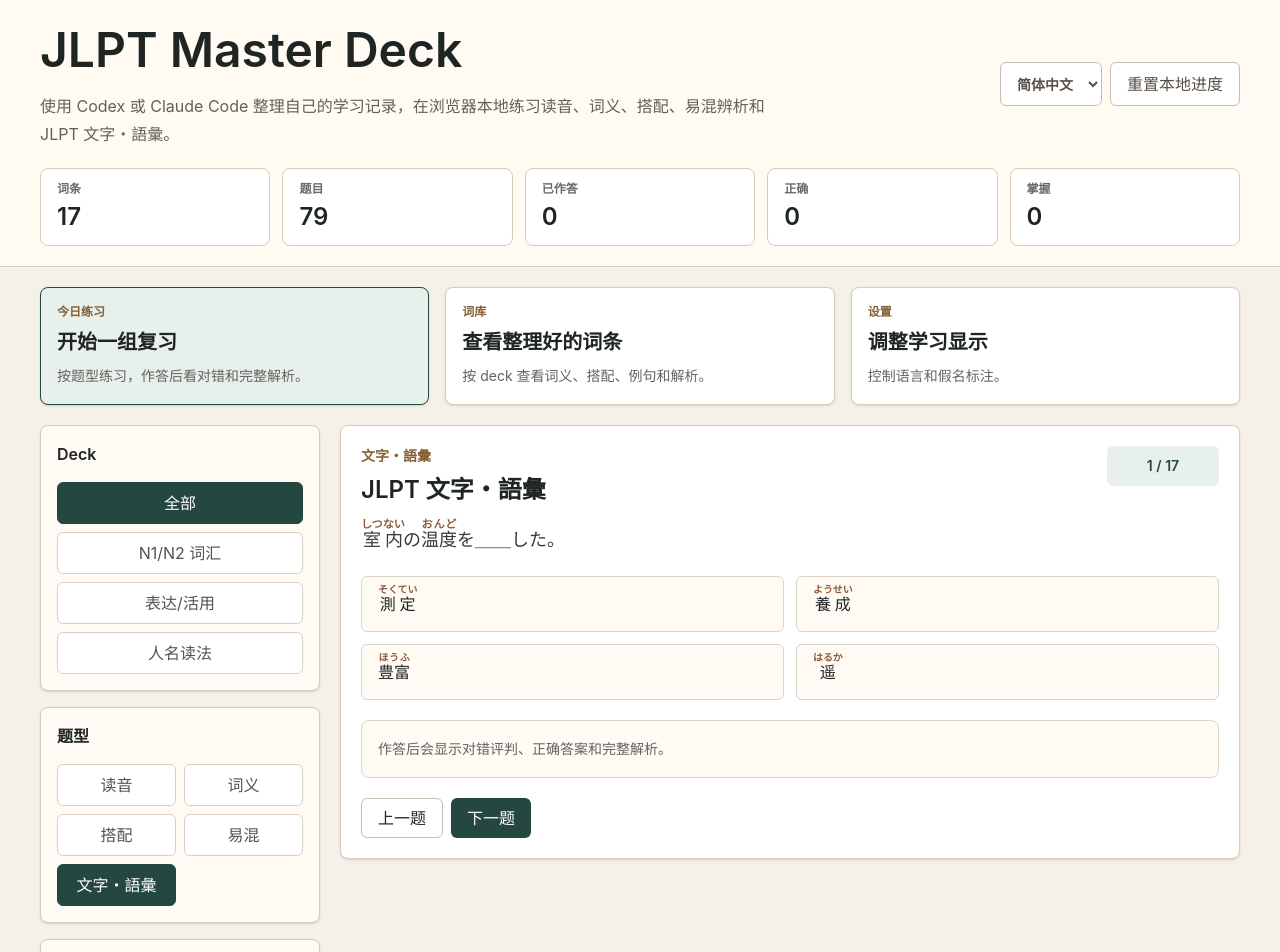
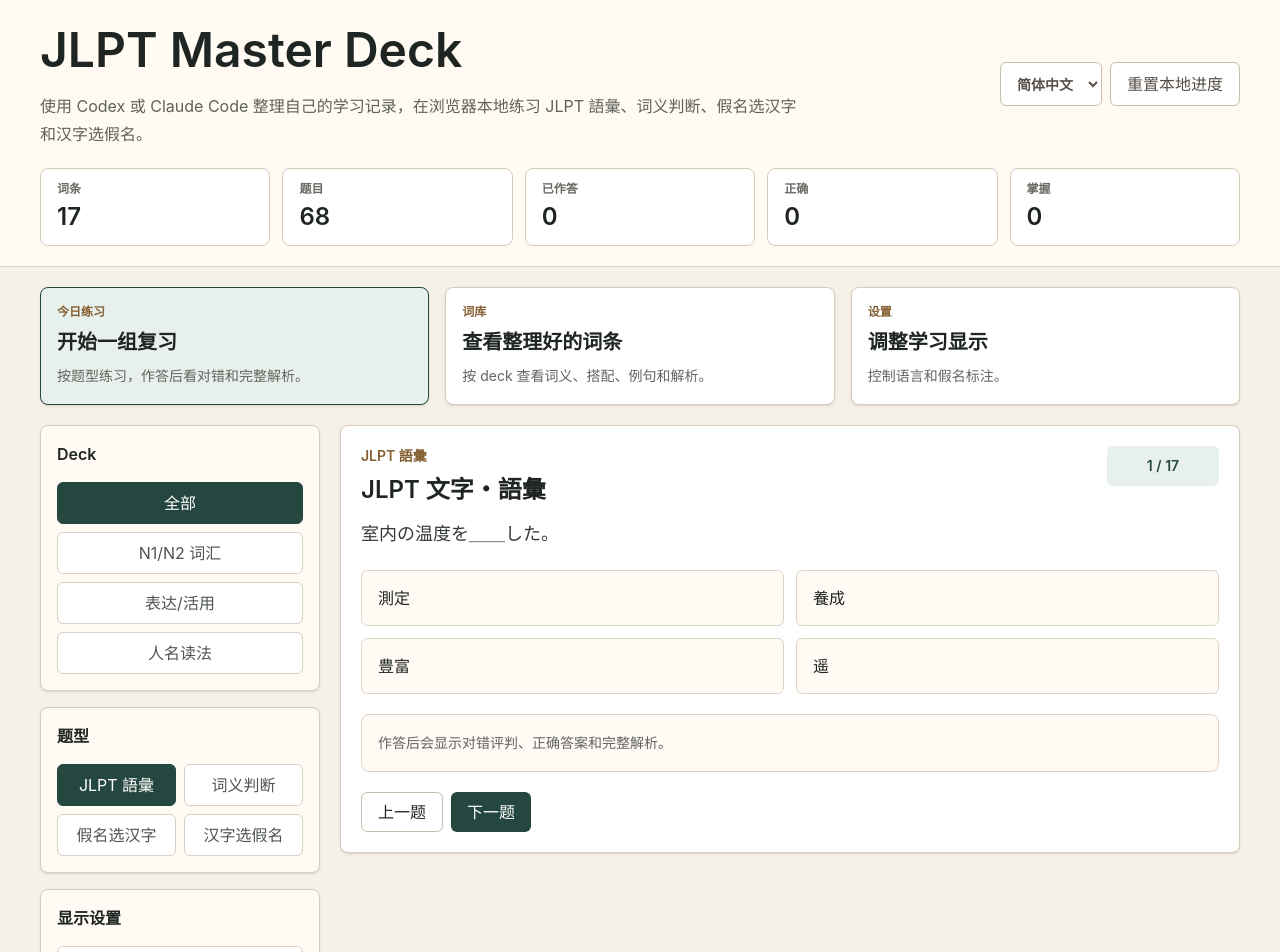
Before and after one commit to erzhiqianyi/jlpt-local-review, a React (Vite) app: page / in a window 1280 px wide. Shown: the top 952 px of the page. Built offline with nearby package versions, Linux system fonts and the light colour scheme.

Commit message:
Refine vocabulary quiz modes

```diff
--- a/skills/jlpt-chat-review/references/review-schema.md
+++ b/skills/jlpt-chat-review/references/review-schema.md
@@ -140,6 +140,18 @@ Rules:
 - Do not add readings for kana-only text.
 - For uncertain proper-name readings, include the most likely reading and mention uncertainty in `analysis`.
 - Keep base fields such as `original`, `collocations`, and `examples[].ja` clean, without parentheses readings.
+- Do not add furigana to quiz prompts, choices, selected answers, or correct answers. Use readings in explanations or `ruby_terms`, not as answer hints.
+
+## Practice Question Types
+
+The app generates these vocabulary practice types from item data:
+
+- `moji_goi`: JLPT-style `文字・語彙` sentence completion or vocabulary selection.
+- `meaning`: choose the correct learner-facing core meaning.
+- `kana_to_kanji`: choose the kanji word that matches a kana reading.
+- `kanji_to_kana`: choose the kana reading that matches a kanji word.
+
+Question prompts, choices, and answer keys should stay plain text. Full explanations may use kanji and can be annotated by the app when the learner enables explanation furigana.
 
 ## Localizations
 
--- a/src/App.tsx
+++ b/src/App.tsx
@@ -3,7 +3,7 @@
 import { useEffect, useMemo, useState } from 'react';
 
 type Deck = 'n1_vocab' | 'name_reading' | 'grammar_expression';
-type QuestionKind = 'reading' | 'meaning' | 'collocation' | 'comparison' | 'moji_goi';
+type QuestionKind = 'moji_goi' | 'meaning' | 'kana_to_kanji' | 'kanji_to_kana';
 type Locale = 'zh-CN' | 'ja' | 'en';
 type AppView = 'practice' | 'library' | 'settings';
 type AnswerState = Record<string, { selected: string; correct: boolean }>;
@@ -62,11 +62,10 @@ const translations = {
     deckN1: 'N1/N2 词汇',
     deckExpression: '表达/活用',
     deckName: '人名读法',
-    reading: '读音',
-    meaning: '词义',
-    collocation: '搭配',
-    comparison: '易混',
-    mojiGoi: '文字・語彙',
+    meaning: '词义判断',
+    kanaToKanji: '假名选汉字',
+    kanjiToKana: '汉字选假名',
+    mojiGoi: 'JLPT 語彙',
     reset: '重置本地进度',
     items: '词条',
     questions: '题目',
@@ -90,7 +89,7 @@ const translations = {
     explanationRuby: '解析显示假名',
     rules: '练习规则',
     ruleJudge: '选择答案后立即判分。',
-    ruleExplain: '每题显示正确答案和解析。',
+    ruleExplain: '每题显示正确答案和解析，题干和选项不显示假名提示。',
     ruleLocal: '答题记录写入浏览器本地。',
     ruleExam: '考场判断作为解析材料，不单独出题。',
     noQuestion: '没有可练习题目',
@@ -103,18 +102,17 @@ const translations = {
     next: '下一题',
     analysis: '解析',
     contact: '联系',
-    intro: '使用 Codex 或 Claude Code 整理自己的学习记录，在浏览器本地练习读音、词义、搭配、易混辨析和 JLPT 文字・語彙。',
+    intro: '使用 Codex 或 Claude Code 整理自己的学习记录，在浏览器本地练习 JLPT 語彙、词义判断、假名选汉字和汉字选假名。',
   },
   ja: {
     deckAll: 'すべて',
     deckN1: 'N1/N2 語彙',
     deckExpression: '表現・活用',
     deckName: '人名読み',
-    reading: '読み',
-    meaning: '意味',
-    collocation: '連語',
-    comparison: '比較',
-    mojiGoi: '文字・語彙',
+    meaning: '意味判定',
+    kanaToKanji: 'かなから漢字',
+    kanjiToKana: '漢字からかな',
+    mojiGoi: 'JLPT 語彙',
     reset: 'ローカル進捗をリセット',
     items: '項目',
     questions: '問題',
@@ -138,7 +136,7 @@ const translations = {
     explanationRuby: '解説にふりがな',
     rules: '練習ルール',
     ruleJudge: '選択後すぐに判定します。',
-    ruleExplain: '正解と解説を表示します。',
+    ruleExplain: '正解と解説を表示します。問題文と選択肢にはふりがなを出しません。',
     ruleLocal: '回答履歴はブラウザに保存されます。',
     ruleExam: '試験用の判断材料は解説に含めます。',
     noQuestion: '問題がありません',
@@ -151,18 +149,17 @@ const translations = {
     next: '次へ',
     analysis: '解説',
     contact: '連絡先',
-    intro: 'Codex や Claude Code で整理した学習記録を使い、読み・意味・連語・比較・JLPT 文字語彙をブラウザ内で復習します。',
+    intro: 'Codex や Claude Code で整理した学習記録を使い、JLPT 語彙・意味判定・かなから漢字・漢字からかなをブラウザ内で復習します。',
   },
   en: {
     deckAll: 'All',
     deckN1: 'N1/N2 Vocab',
     deckExpression: 'Expressions',
     deckName: 'Name Readings',
-    reading: 'Reading',
-    meaning: 'Meaning',
-    collocation: 'Collocation',
-    comparison: 'Compare',
-    mojiGoi: 'Moji Goi',
+    meaning: 'Meaning Check',
+    kanaToKanji: 'Kana to Kanji',
+    kanjiToKana: 'Kanji to Kana',
+    mojiGoi: 'JLPT Vocabulary',
     reset: 'Reset local progress',
     items: 'Items',
     questions: 'Questions',
@@ -186,7 +183,7 @@ const translations = {
     explanationRuby: 'Show furigana in explanations',
     rules: 'Rules',
     ruleJudge: 'Answers are scored immediately.',
-    ruleExplain: 'Each question shows the answer and explanation.',
+    ruleExplain: 'Each question shows the answer and explanation, without furigana hints in prompts or choices.',
     ruleLocal: 'Progress is saved in this browser.',
     ruleExam: 'Exam heuristics appear in explanations only.',
     noQuestion: 'No questions',
@@ -199,7 +196,7 @@ const translations = {
     next: 'Next',
     analysis: 'Analysis',
     contact: 'Contact',
-    intro: 'Turn your Codex or Claude Code study chats into a local browser review deck for readings, meanings, collocations, comparisons, and JLPT Moji Goi.',
+    intro: 'Turn your Codex or Claude Code study chats into a local browser deck for JLPT vocabulary, meaning checks, kana-to-kanji, and kanji-to-kana practice.',
   },
 } satisfies Record<Locale, Record<string, string>>;
 
@@ -586,56 +583,39 @@ function buildQuestions(items: VocabItem[]): Question[] {
   const questions: Question[] = [];
 
   items.forEach((item, index) => {
-    if (item.reading) {
-      questions.push({
-        id: `${item.id}-reading`,
-        itemId: item.id,
-        kind: 'reading',
-        title: `「${item.original}」的读音`,
-        prompt: `请选择「${item.original}」最合适的读音。`,
-        choices: choices(item.reading, readings, index),
-        answer: item.reading,
-        explanation: `「${item.original}」读作「${item.reading}」。${item.core_memory}`,
-      });
-    }
-
     questions.push({
       id: `${item.id}-meaning`,
       itemId: item.id,
       kind: 'meaning',
-      title: `「${item.original}」的核心义`,
+      title: '单词意思判断',
       prompt: `请选择最符合「${item.original}」的中文核心意思。`,
       choices: choices(shortMeaning(item.meaning_zh), meanings, index + 1),
       answer: shortMeaning(item.meaning_zh),
       explanation: `${item.meaning_zh} ${item.analysis ?? item.core_memory}`,
     });
 
-    if (item.collocations?.length) {
-      const collocation = item.collocations[0];
+    if (item.reading) {
       questions.push({
-        id: `${item.id}-collocation`,
+        id: `${item.id}-kana-to-kanji`,
         itemId: item.id,
-        kind: 'collocation',
-        title: `「${item.original}」的搭配`,
-        prompt: `下面哪个搭配最自然地使用了「${item.original}」？`,
-        choices: choices(collocation, buildCollocationDistractors(item, surfaces), index + 2),
-        answer: collocation,
-        explanation: `正确搭配是「${collocation}」。${item.collocations.slice(1, 4).length ? `同组搭配还有：${item.collocations.slice(1, 4).join('、')}。` : ''}${item.analysis ?? ''}`,
+        kind: 'kana_to_kanji',
+        title: '假名判断汉字',
+        prompt: `「${item.reading}」对应哪一个汉字词？`,
+        choices: choices(item.original, surfaces, index + 2),
+        answer: item.original,
+        explanation: `「${item.original}」读作「${item.reading}」。${item.meaning_zh} ${item.analysis ?? item.core_memory}`,
+      });
+      questions.push({
+        id: `${item.id}-kanji-to-kana`,
+        itemId: item.id,
+        kind: 'kanji_to_kana',
+        title: '汉字判断假名',
+        prompt: `「${item.original}」的正确读音是哪一个？`,
+        choices: choices(item.reading, readings, index + 3),
+        answer: item.reading,
+        explanation: `「${item.original}」读作「${item.reading}」。${item.meaning_zh} ${item.analysis ?? item.core_memory}`,
       });
     }
-
-    item.comparisons?.slice(0, 1).forEach((comparison) => {
-      questions.push({
-        id: `${item.id}-comparison`,
-        itemId: item.id,
-        kind: 'comparison',
-        title: `「${item.original}」和「${comparison.target}」`,
-        prompt: `关于「${item.original}」和「${comparison.target}」的区别，哪一项正确？`,
-        choices: choices(comparison.difference_zh, comparisonDistractors(item), index + 3),
-        answer: comparison.difference_zh,
-        explanation: `「${item.original}」的重点是：${item.core_memory} 与「${comparison.target}」相比：${comparison.difference_zh}`,
-      });
-    });
 
     questions.push(buildMojiGoiQuestion(item, items, index));
   });
@@ -656,11 +636,10 @@ function deckLabelsFor(locale: Locale): Record<Deck | 'all', string> {
 function kindLabelsFor(locale: Locale): Record<QuestionKind, string> {
   const labels = translations[locale];
   return {
-    reading: labels.reading,
+    moji_goi: labels.mojiGoi,
     meaning: labels.meaning,
-    collocation: labels.collocation,
-    comparison: labels.comparison,
-    moji_goi: labels.mojiGoi,
+    kana_to_kanji: labels.kanaToKanji,
+    kanji_to_kana: labels.kanjiToKana,
   };
 }
 
@@ -686,22 +665,6 @@ function buildMojiGoiQuestion(item: VocabItem, allItems: VocabItem[], index: num
       ? `原句是「${example}」。这里需要「${item.original}」，意思是：${item.meaning_zh} ${item.analysis ?? ''}`
       : `「${item.original}」的核心意思是：${item.meaning_zh} ${item.core_memory}`,
   };
-}
-
-function buildCollocationDistractors(item: VocabItem, surfaces: string[]) {
-  const noun = item.collocations?.[0]?.replace(item.original, '＿＿') ?? `＿＿する`;
-  return surfaces
-    .filter((surface) => surface !== item.original)
-    .map((surface) => noun.replace('＿＿', surface));
-}
-
-function comparisonDistractors(item: VocabItem) {
-  return [
-    '只是日常口语说法，几乎没有正式语感差异。',
-    '主要表示人的姓名读法，不表示词义区别。',
-    '只能用于否定句，不能用于普通陈述。',
-    item.analysis ?? item.core_memory,
-  ];
 }
 
 function choices(answer: string, pool: string[], salt: number) {
@@ -869,11 +832,7 @@ function PracticePanel({
           <p className="text-sm font-semibold text-[#856033]">{activeQuestion ? kindLabels[activeQuestion.kind] : labels.questionType}</p>
           <h2 className="mt-2 text-2xl font-semibold">{activeQuestion?.title ?? labels.noQuestion}</h2>
           <p className="mt-3 text-lg leading-8 text-[#353b37]">
-            {activeQuestion ? (
-              <RubyText text={activeQuestion.prompt} items={items} enabled={settings.showReviewRuby} />
-            ) : (
-              labels.noQuestionBody
-            )}
+            {activeQuestion ? activeQuestion.prompt : labels.noQuestionBody}
           </p>
         </div>
         <div className="flex h-10 min-w-28 items-center justify-center rounded-md bg-[#e8f0eb] px-3 text-sm font-semibold text-[#24473f]">
@@ -902,7 +861,7 @@ function PracticePanel({
                   onClick={() => onAnswer(activeQuestion, choice)}
                   className={`min-h-14 rounded-md border px-4 py-3 text-left text-base font-semibold ${color}`}
                 >
-                  <RubyText text={choice} items={items} enabled={settings.showReviewRuby} />
+                  {choice}
                 </button>
               );
             })}
@@ -948,8 +907,8 @@ function AnswerPanel({
   return (
     <div className={`mt-5 rounded-lg border p-4 ${answer.correct ? 'border-[#3d735f] bg-[#e8f3ec]' : 'border-[#b65842] bg-[#fae9e2]'}`}>
       <p className="text-sm font-semibold">{answer.correct ? labels.correct : labels.wrong}</p>
-      <p className="mt-2 text-sm">{labels.yourAnswer}：<RubyText text={answer.selected} items={items} enabled={showRuby} /></p>
-      <p className="mt-1 text-sm">{labels.rightAnswer}：<RubyText text={question.answer} items={items} enabled={showRuby} /></p>
+      <p className="mt-2 text-sm">{labels.yourAnswer}：{answer.selected}</p>
+      <p className="mt-1 text-sm">{labels.rightAnswer}：{question.answer}</p>
       <p className="mt-3 text-sm leading-6 text-[#3f4641]">
         <RubyText text={question.explanation} items={items} enabled={showRuby} />
       </p>
```
Also changed, not shown: skills/jlpt-chat-review/SKILL.md (+5 -5 lines), 2 other files (tests, documents, lock files or other folders).
